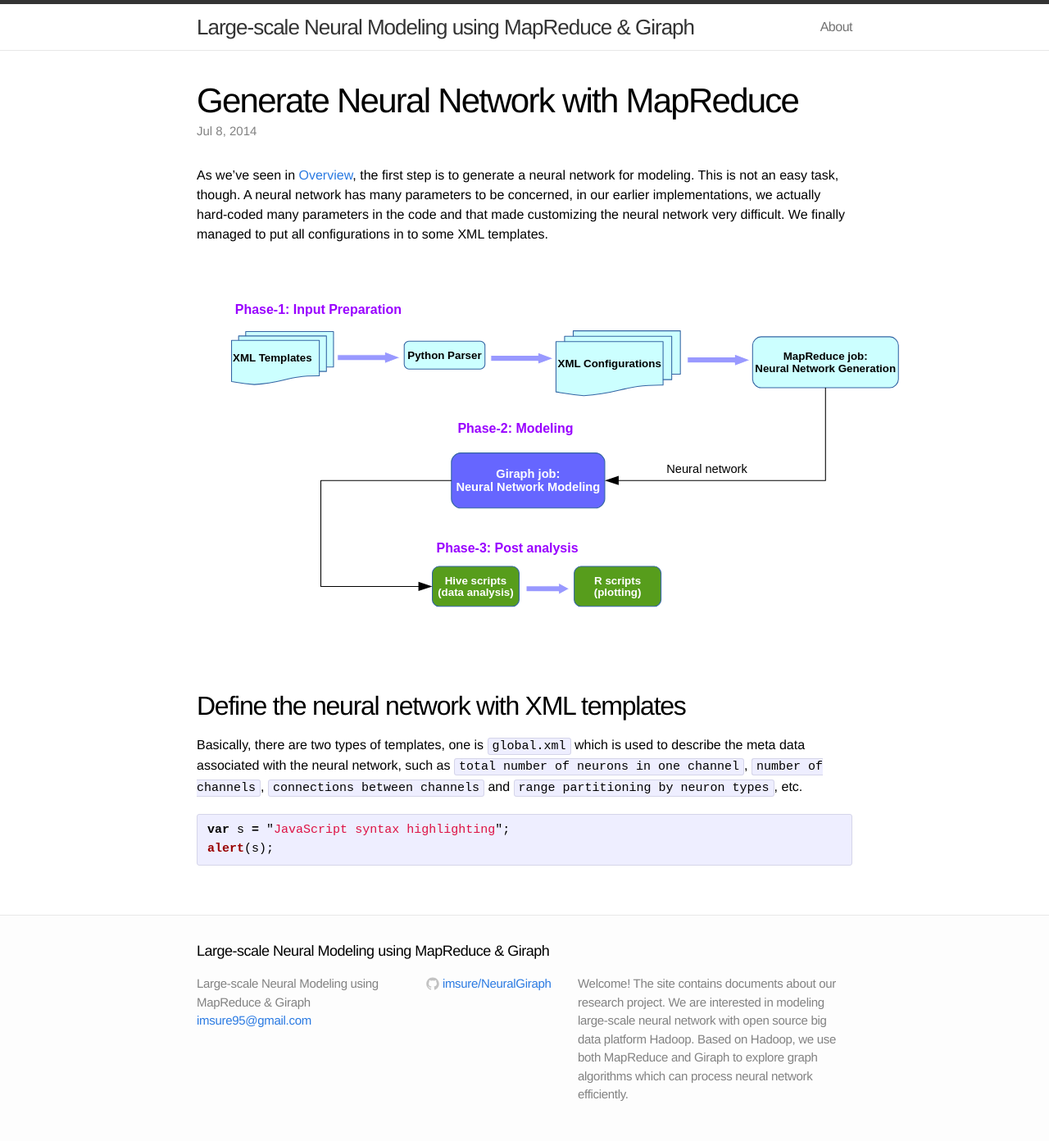
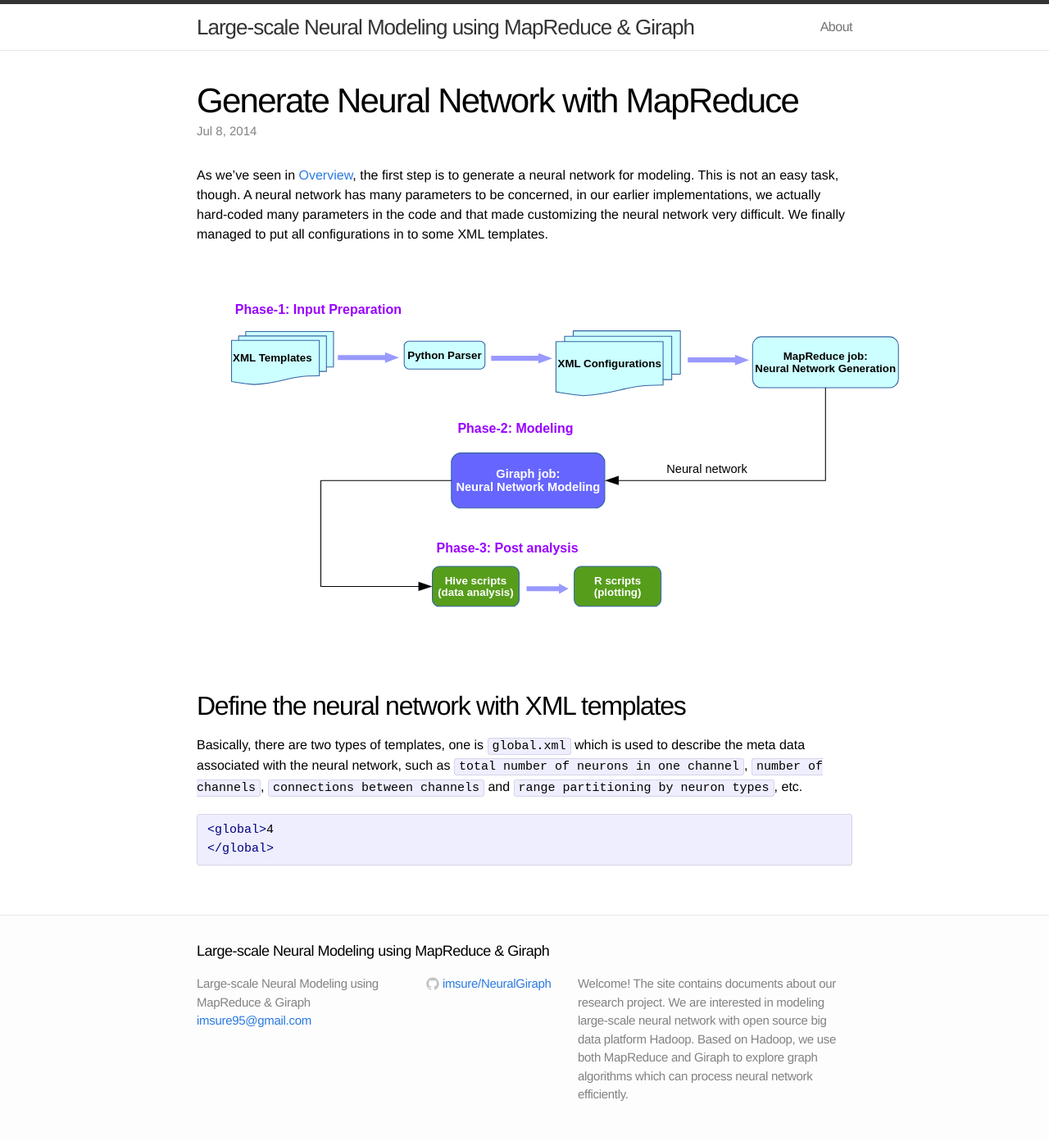
Before and after one commit to imsure/NeuralGiraph, a Jekyll site: the page built from _posts/2014-07-08-generate-neural-network.markdown, in a window 1280 px wide. Shown: the whole page at 82% size. Built offline with Jekyll 4.4.1, drawn with Linux system fonts in a browser that asks for light colours.

Commit message:
add new post

```diff
--- a/_posts/2014-07-08-generate-neural-network.markdown
+++ b/_posts/2014-07-08-generate-neural-network.markdown
@@ -23,7 +23,7 @@ such as `total number of neurons in one channel`, `number of
 channels`, `connections between channels` and `range partitioning by
 neuron types`, etc.
 
-{% highlight javascript %}
-var s = "JavaScript syntax highlighting";
-alert(s);
+{% highlight xml %}
+<global>4
+</global>
 {% endhighlight %}
```
